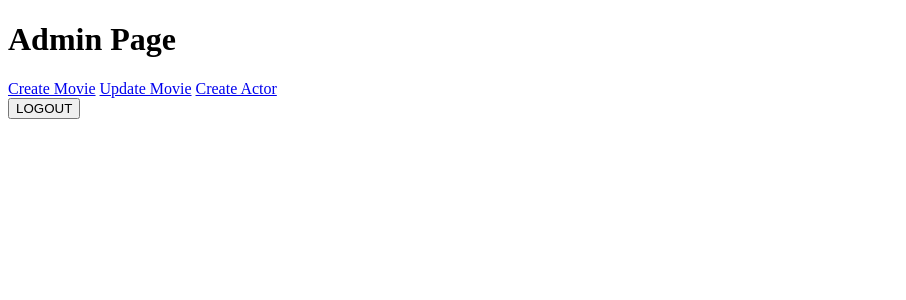
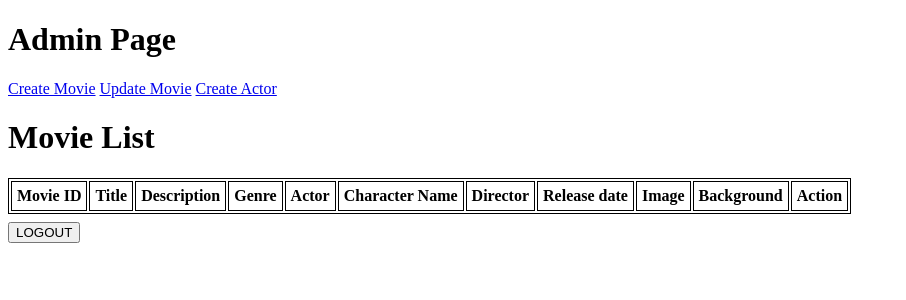
Before and after one commit to AsakaLynux/LAB_WebProg, a Laravel app: page /admin in a window 1280 px wide. Shown: the top 300 px of the page, without its empty margins (0-906 px from the left). Run offline with Laravel 8, Linux system fonts and the light colour scheme; a user stored in the database is signed in; data comes from the database, SQL or seed files in the repository; data that the repository does not hold is empty.

Commit message:
Movie list in home admin

```diff
--- a/app/Http/Controllers/AdminController.php
+++ b/app/Http/Controllers/AdminController.php
@@ -10,7 +10,7 @@ class AdminController extends Controller
 {
     public function get_movie() {
         $movie = Movie::all();
-        return view('admin.create-movie', ['movies' => $movie]);
+        return view('admin.home', ['movies' => $movie]);
     }
 
     public function get_movie_by_id($id) {
--- a/resources/views/admin/home.blade.php
+++ b/resources/views/admin/home.blade.php
@@ -6,12 +6,65 @@
     <meta http-equiv="X-UA-Compatible" content="ie=edge">
     <title>Document</title>
 </head>
+<style>
+    table, th, td {
+        border: 1px solid black;
+    }
+    th, td {
+        padding: 5px;
+    }
+    input{
+        margin-top: 8px;
+    }
+</style>
 <body>
     <h1>Admin Page</h1>
     <a href="/create-movie">Create Movie</a>
     <a href="/update-movie">Update Movie</a>
     <a href="/create-actor">Create Actor</a>
 
+
+    <h1>Movie List</h1>
+
+    <div class="table">
+        <table>
+            <thead>
+                <th>Movie ID</th>
+                <th>Title</th>
+                <th>Description</th>
+                <th>Genre</th>
+                <th>Actor</th>
+                <th>Character Name</th>
+                <th>Director</th>
+                <th>Release date</th>
+                <th>Image</th>
+                <th>Background</th>
+                <th>Action</th>
+            </thead>
+            <tbody>
+                @foreach ($movies as $movie)
+                   <tr>
+                        <td>{{$movie->id}}</td>
+                        <td>{{$movie->title}}</td>
+                        <td>{{$movie->description}}</td>
+                        <td>{{$movie->genre}}</td>
+                        <td>{{$movie->actor}}</td>
+                        <td>{{$movie->character_name}}</td>
+                        <td>{{$movie->director}}</td>
+                        <td>{{$movie->release_date}}</td>
+                        <td><img width="200px" height="200px" src="{{$movie->image_thumbnail}}" alt=""></td>
+                        <td><img width="200px" height="200px" src="{{$movie->background}}" alt=""></td>
+                        <td>
+                            <a href="{{ url('/detail-movies/'.$movie->id) }}">Detail</a>
+                        </td>
+                   </tr>
+                @endforeach
+
+            </tbody>
+        </table>
+    </div>
+
+
     <form action="/logout" method="get">
         <input type="submit" value="LOGOUT">
     </form>
--- a/routes/web.php
+++ b/routes/web.php
@@ -47,12 +47,8 @@ Route::get('/profile/{id}', function() {
 
 
 // Admin
-Route::get('/create-movie', [AdminController::class, 'get_movie']);
+Route::get('/admin', [AdminController::class, 'get_movie'])->middleware('securityAdmin');
 Route::post('/create-movie', [MovieController::class, 'create']);
-
-Route::get('/update-movie', function () {
-    return view('admin.update-movie');
-});
 
 Route::get('/create-actor', function() {
     return view('admin.create-actor');
@@ -61,9 +57,10 @@ Route::get('/create-actor', function() {
 Route::post('/create-actor', [ActorController::class, 'create']);
 
 Route::post('/update-movie', [MovieController::class, 'update']);
-Route::get('/admin', function() {
-    return view('admin.home');
-})->middleware('securityAdmin');
+Route::get('/update-movie', function () {
+    return view('admin.update-movie');
+});
+
 Route::get('/detail-movies/{id}', [AdminController::class, 'get_movie_by_id']);
 
 // Guest
```
Also changed, not shown: app/Http/Controllers/MovieController.php (+23 -0 lines), resources/views/admin/create-movie.blade.php (+1 -48 lines), resources/views/admin/detail-movie.blade.php (+7 -2 lines).
